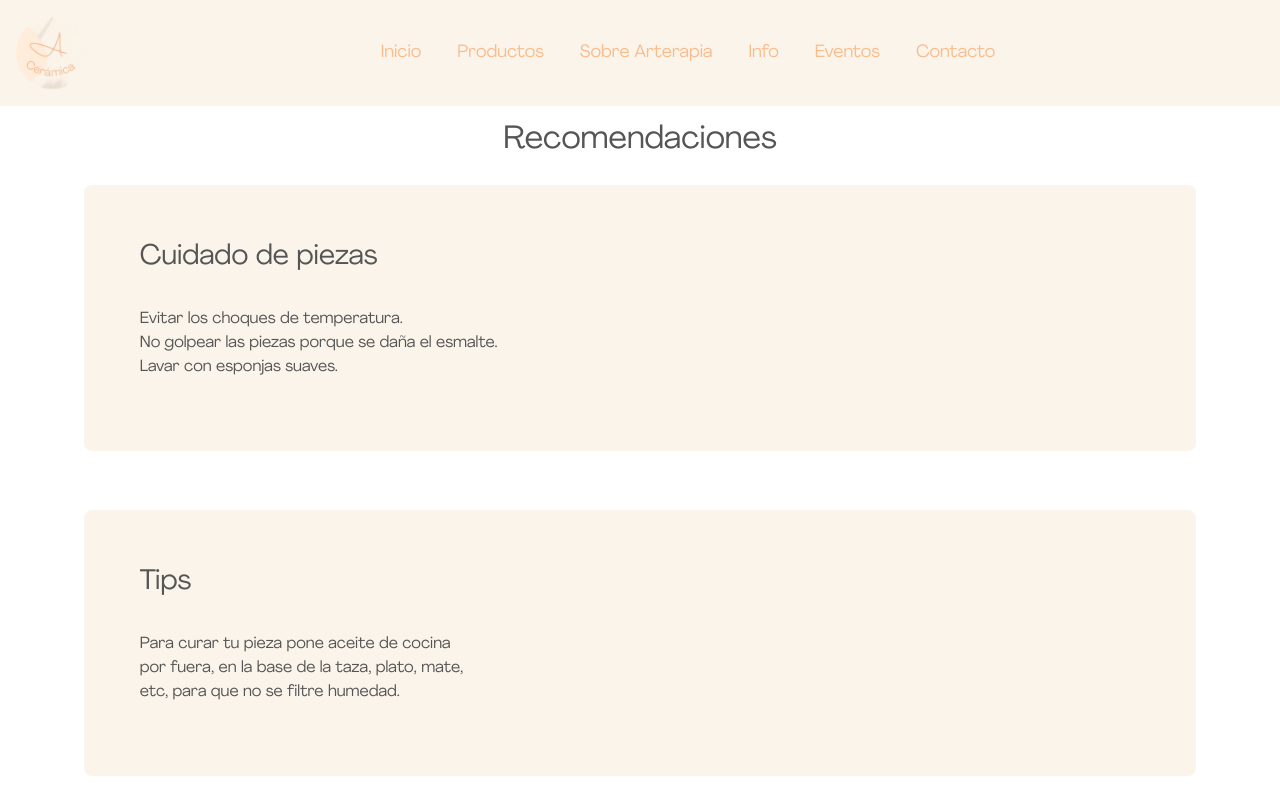
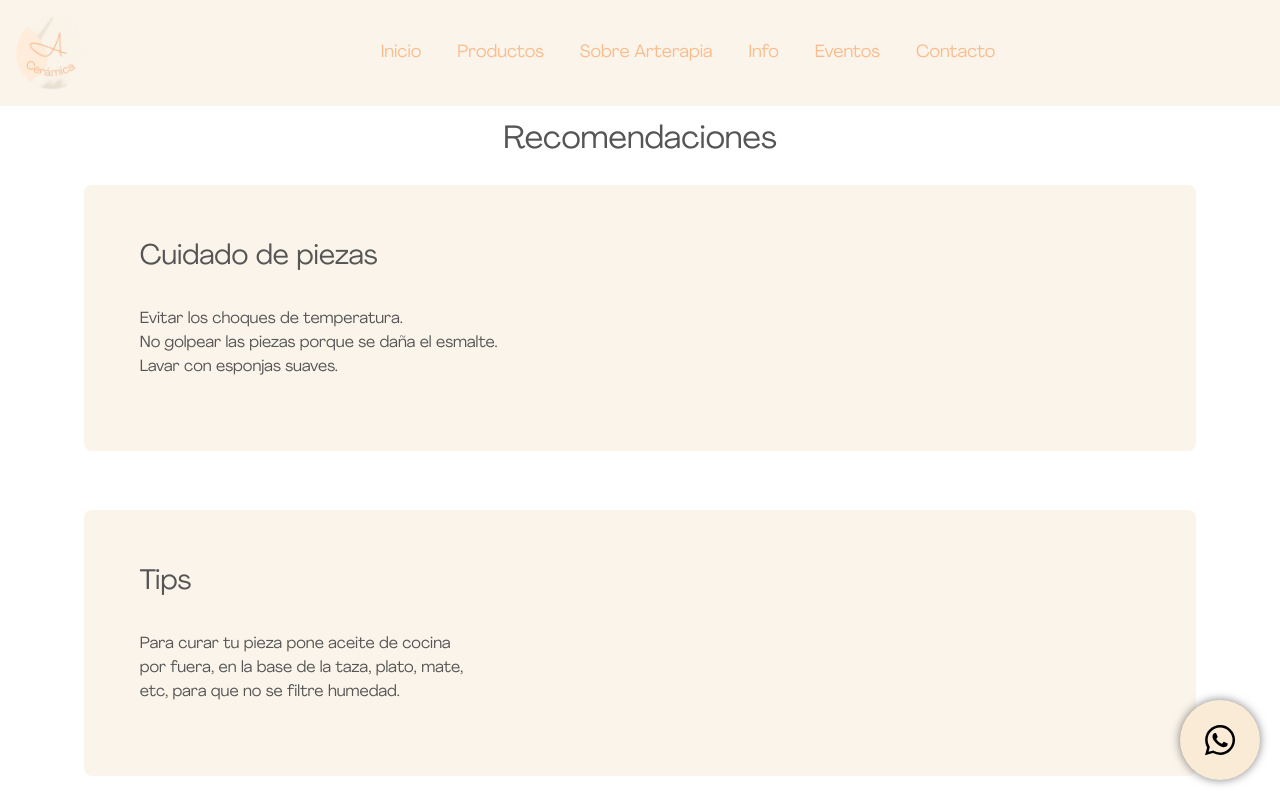
Before and after one commit to MLMartinLeiza/arterapia, a plain HTML site: page html/info.html in a window 1280 px wide. Shown: the top 800 px of the page. Drawn offline with nearby package versions, Linux system fonts and the light colour scheme.

Commit message:
Boton de whatsapp en todas las paginas

```diff
--- a/html/info.html
+++ b/html/info.html
@@ -70,10 +70,15 @@
 
             <div class="listaCuidados2">
                 <h3> Tips </h3><br>
-            <p>Para curar tu pieza pone aceite de cocina <br> por fuera, en la base de la taza, plato, mate,<br> etc,
+                <p>Para curar tu pieza pone aceite de cocina <br> por fuera, en la base de la taza, plato, mate,<br>
+                    etc,
                     para que no se filtre humedad.</p>
             </div>
         </main>
+
+        <a href="https://api.whatsapp.com/send?phone=5492657500861" target="_blank">
+            <img src="../img/bxl-whatsapp.svg" alt="Enviar mensaje de WhatsApp" class="whatsapp-button">
+        </a>
 
     </header>
 
--- a/scss/_general.scss
+++ b/scss/_general.scss
@@ -40,6 +40,6 @@ h2 {
   border-radius: 50px;
   text-decoration: none;
   box-shadow: 0px 0px 10px rgba(0, 0, 0, 0.5);
-  width: 90px;
-  height: 90px;
+  width: 80px;
+  height: 80px;
 }
```
Also changed, not shown: html/contacto.html (+4 -0 lines), html/eventos.html (+4 -0 lines), html/productos.html (+3 -0 lines), html/sobrearterapia.html (+5 -0 lines), css/estilo.css, index.html (line endings or trailing spaces). Lines whose indentation alone changed are shown as unchanged.
